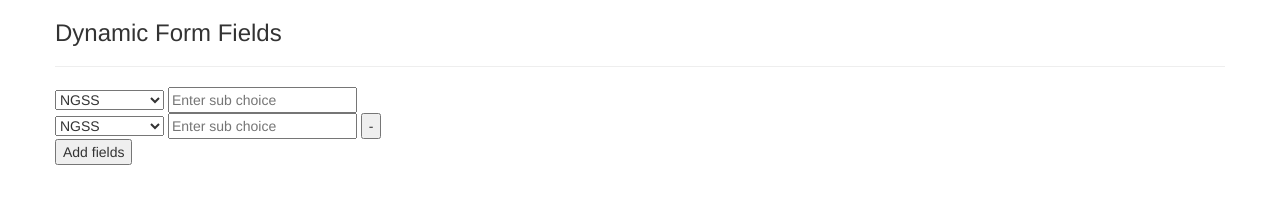
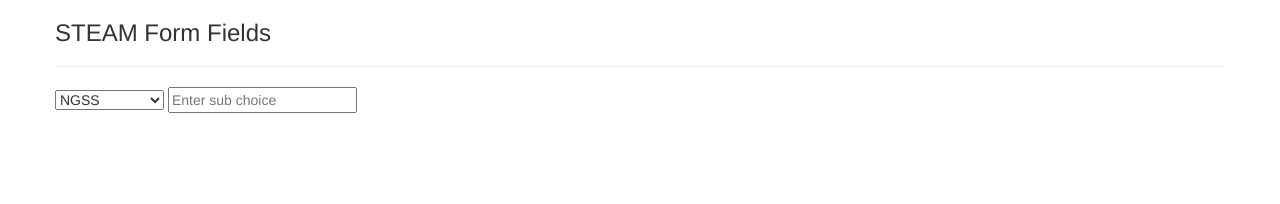
Before and after one commit to riz007/steam, a plain HTML site: page index.html in a window 1280 px wide. Drawn offline with nearby package versions, Linux system fonts and the light colour scheme.

Commit message:
Followed the requirements (delete functionality updated)

```diff
--- a/index.html
+++ b/index.html
@@ -5,10 +5,10 @@
 	      	<script src="http://html5shiv.googlecode.com/svn/trunk/html5.js"></script>
 	      <![endif]-->
 	    <title> Dynamic Form Fields</title>
-		<script src="https://ajax.googleapis.com/ajax/libs/angularjs/1.2.25/angular.min.js"></script>
+		<script type="text/javascript" src="js/angular.min.js"></script>
 		<script type="text/javascript" src="js/script.js"></script>
 		<link href="//netdna.bootstrapcdn.com/bootstrap/3.0.3/css/bootstrap.min.css" rel="stylesheet">
-		<!--<link rel="stylesheet" type="text/css" href="css/style.css">-->
+		<link rel="stylesheet" type="text/css" href="css/style.css">
 	</head>
 
 	<body>
@@ -17,24 +17,28 @@
 
 			<div class="row">
 
-				<h3> Dynamic Form Fields</h3>
+				<h3> STEAM Form Fields</h3>
 
 				<hr/>
 
-				<div ng-app="angularjs-starter" ng-controller="MainCtrl">
-				   <fieldset  data-ng-repeat="choice in choices">
-				      <select>
-				         <option>NGSS</option>
-				         <option>CCSS</option>
-				         <option>NGSS+CCSS</option>
-				      </select>
-				      <input type="text" ng-model="choice.name" name="" placeholder="Enter sub choice">
-				      <button class="remove" ng-show="$last" ng-click="removeChoice()">-</button>
-				   </fieldset>
-				   <button class="addfields" ng-click="addNewChoice()">Add fields</button>
+				  <div ng-controller="rizCtrl">
+					   <select>
+                            <option value="ngss">NGSS</option>
+                            <option value="ccss">CCSS</option>
+                            <option value="ngss-ccss">NGSS+CCSS</option>
+                        </select>
+						<input type="text" ng-model="choice.name" placeholder="Enter sub choice">
+                    <fieldset data-ng-repeat="choice in choices">
+						<div class="my-group">
+							<input type="text" ng-model="choice.id" placeholder="Enter sub choice">
+							<input type="text" ng-model="choice.name" placeholder="Enter sub choice">
+							<button type="button" class="remove" ng-click="removeChoice(choice)">-</button>
+						</div>
+                    </fieldset>
+                    <button type="button" class="addfields" ng-if="choices.length < 3" ng-click="addNewChoice()">+Add fields</button>
 
 
-				</div>
+                </div>
 
 			</div>
 
```
